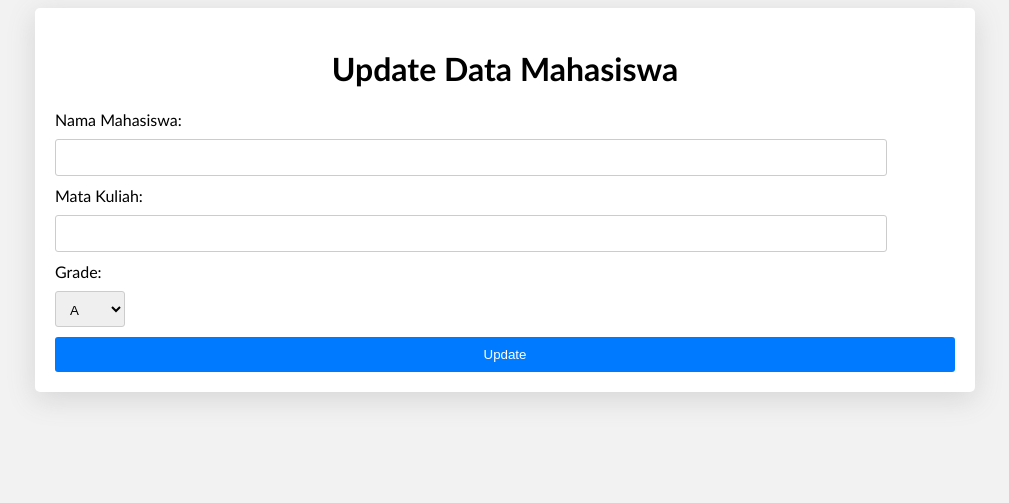
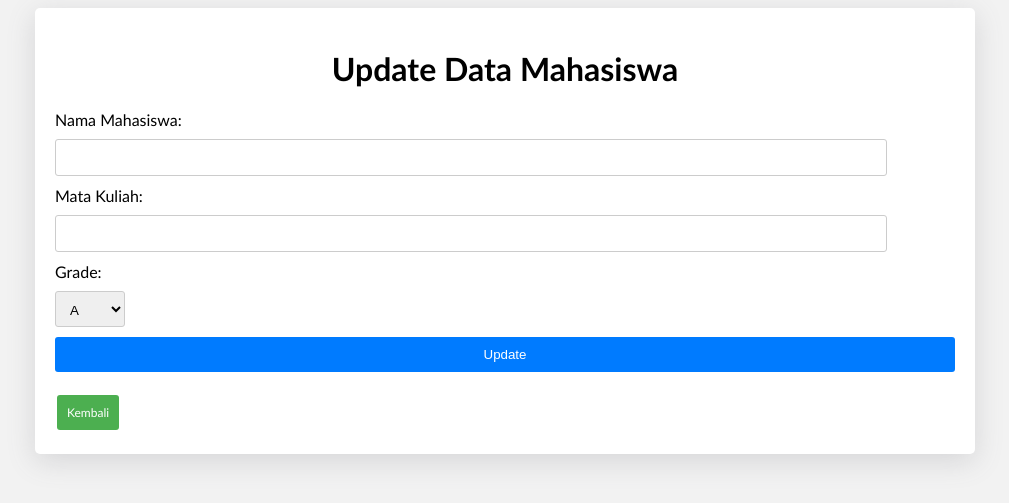
Before and after one commit to azisbisma/MencobaDatabase, a PHP site: page /Edit.php in a window 1280 px wide. Shown: the top 503 px of the page, without its empty margins (135-1144 px from the left). Run offline with PHP 8.4, Linux system fonts and the light colour scheme; data that the repository does not hold is empty.

Commit message:
Update Edit.php

```diff
--- a/Edit.php
+++ b/Edit.php
@@ -26,7 +26,8 @@ include "update.php";
                         <option value="D" <?php if ($grade === 'D') echo 'selected'; ?>>D</option>
                         <option value="E" <?php if ($grade === 'E') echo 'selected'; ?>>E</option>
                     </select><br>
-                <input type="submit" name="update" value="Update">
+                <input type="submit" name="update" value="Update"><br>
+                <a class="button" href="index.php">Kembali</a>
             </form>
     </div>
 </body>
```
